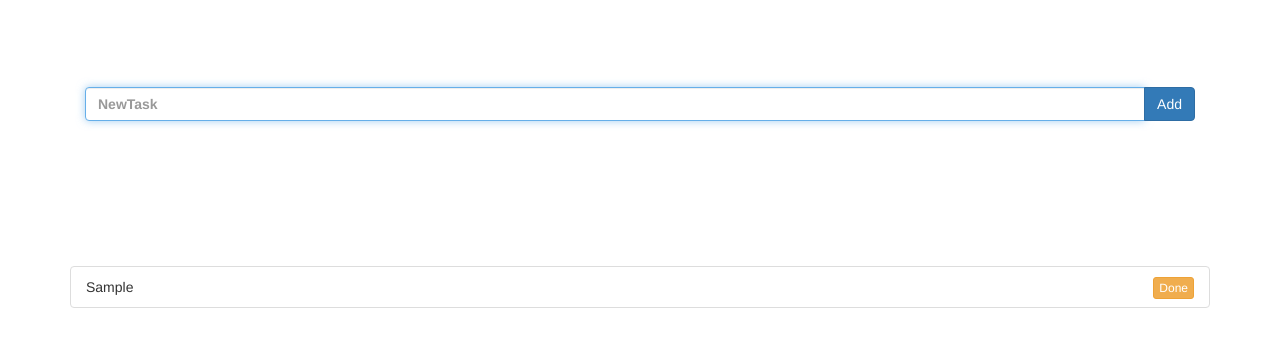
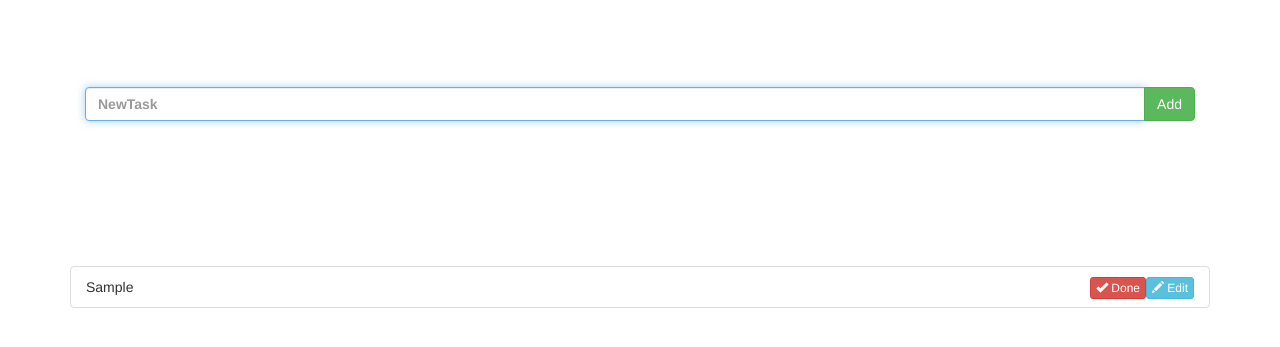
Before and after one commit to BrittanyNovak/unit2, a plain HTML site: page index.html in a window 1280 px wide. Both pictures are taken after typing "Sample" into the empty fields and a click on the button "Add". Shown: the part 53-400 px from the top of the page. Drawn offline with Linux system fonts and the light colour scheme.

Commit message:
added edit button and changed colors of buttons

```diff
--- a/index.html
+++ b/index.html
@@ -37,7 +37,7 @@
 					<label class="input-group">
 					<input class="form-control" id="newTask" type="text" placeHolder="NewTask"></input>
 					<span class="input-group-btn">
-						<button onclick="javascript:addTask()" class="btn btn-primary" type="button">Add</button>
+						<button onclick="javascript:addTask()" class="btn btn-success" type="button">Add</button>
 					</span>
 					</label>
 				</div>
--- a/js/application.js
+++ b/js/application.js
@@ -9,6 +9,26 @@ function addTask(){
 	saveTasks();
 }
 
+function editTask(itemToEdit){
+	var tempArray = [];
+	for (var i=0;i<taskList.length;i++){
+			if(itemToEdit !== i){ tempArray.push(taskList[i]);}
+			else {
+				var newTask = prompt("Edit your Task", taskList[i]);
+				tempArray.push(newTask);
+			}
+		}
+	taskList = tempArray;
+	displayTasks();
+	saveTasks();
+
+
+}
+
+
+
+
+
 function displayTasks(){
 	var listLocation = document.getElementById("listTask");
 	listLocation.innerHTML = "";
@@ -16,8 +36,13 @@ function displayTasks(){
 		listLocation.innerHTML +=
 		'<li class="list-group-item">' + taskList[i] +
 		'<div class="btn-group-xs pull-right">' +
-		'<button onclick="removeTask(' + i + ')" class="btn btn-warning delete" type="button">' +
+		'<button onclick="removeTask(' + i + ')" class="btn btn-danger delete" type="button">' +
+		'<span class= "glyphicon glyphicon-ok"></span> ' +
 		'Done' +
+		'</button>' +
+		'<button onclick="editTask(' + i + ')" class="btn btn-info edit" type="button">' +
+		'<span class= "glyphicon glyphicon-pencil"></span> ' +
+		'Edit' +
 		'</button>' +
 		'</div></li>';
 	}
```
